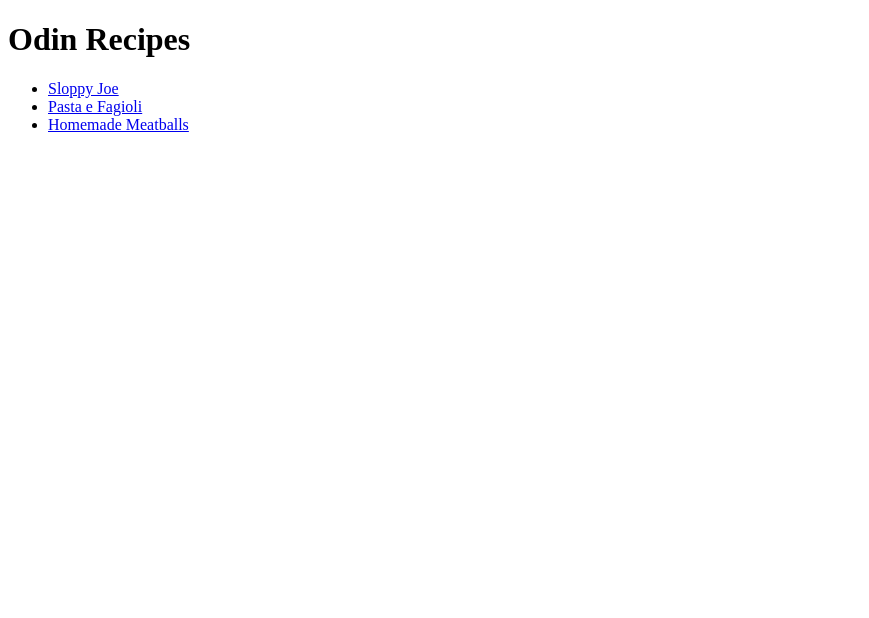
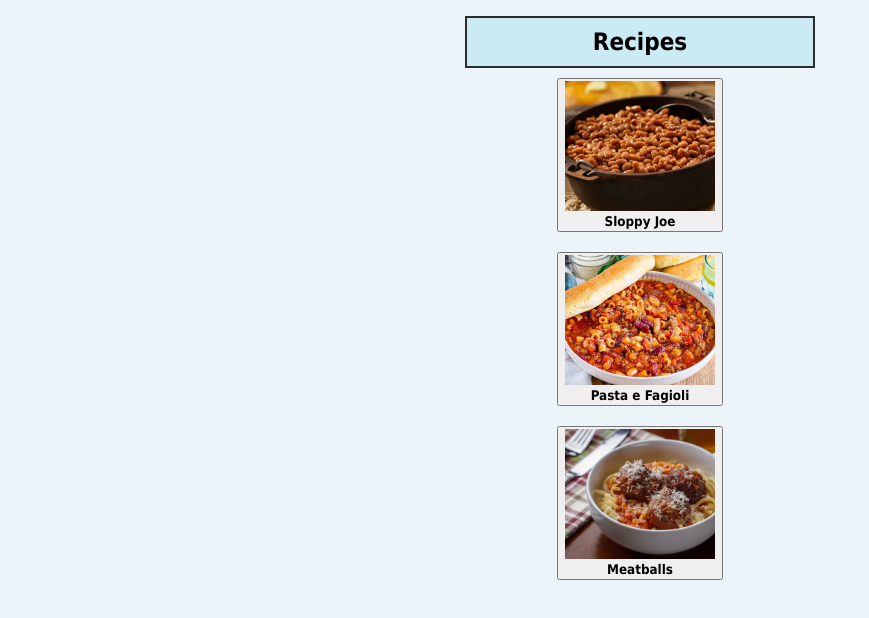
Before and after one commit to NolanBrownsberger/odin-recipes, a plain HTML site: page index.html in a window 1280 px wide. Shown: the whole page, without its empty margins (0-869 px from the left). Drawn offline with Linux system fonts and the light colour scheme.

Commit message:
Add body class and Homepage CSS

```diff
--- a/index.html
+++ b/index.html
@@ -5,16 +5,56 @@
 <head>
   <meta charset="UTF-8">
   <title>Recipes</title>
+  <link rel="stylesheet" href="styles.css">
+  <style>
+    a {
+      text-decoration: none;
+    }
+  </style>
 </head>
 
-<body>
-  <h1>Odin Recipes</h1>
-
-  <ul>
-    <li><a href="./recipes/sloppy_joe.html">Sloppy Joe</a></li>
-    <li><a href="./recipes/pasta_e_fagioli.html">Pasta e Fagioli</a></li>
-    <li><a href="./recipes/meatball.html">Homemade Meatballs</a></li>
-  </ul>
+<body class="body">
+  <div class="main">
+    <div class="card">
+      <h1 class="title">Recipes</h1>
+        <div class="recipe-button">
+          <a href="./recipes/sloppy_joe.html">
+            <button>
+              <img
+                src="./images/sloppy_joe.webp"
+                alt="sloppy joe recipe button"
+                style="width: 150px; height: 130px; object-fit: cover;"
+              />
+              <div><strong>Sloppy Joe</strong></div>
+            </button>
+          </a>
+        </div>
+        <div class="recipe-button">
+          <a href="./recipes/pasta_e_fagioli.html">
+            <button>
+              <img
+                src="./images/pasta_e_fagioli.jpg"
+                alt="Pasta e Fagioli recipe button"
+                style="width: 150px; height: 130px; object-fit: cover;"
+              />
+              <div><strong>Pasta e Fagioli</strong></div>
+            </button>
+          </a>
+        </div>
+        <div class="recipe-button">
+          <a href="./recipes/meatball.html">
+            <button>
+              <img
+                src="./images/meatball.jpg"
+                alt="Meatball recipe button"
+                style="width: 150px; height: 130px; object-fit: cover;"
+              />
+              <div><strong>Meatballs</strong></div>
+            </button>
+          </a>
+        </div>
+    </div>
+  </div>
 
 </body>
 
--- a/styles.css
+++ b/styles.css
@@ -5,6 +5,7 @@
 }
 
 /* Recipe Pages */
+.body,
 .main,
 .card {
   background-color: rgb(235, 244, 248);
@@ -56,6 +57,7 @@ p,
 }
 
 .recipe-image {
+  display: block;
   padding: 10px 0;
   border-top: 0;
   border-bottom: 0;
@@ -74,3 +76,11 @@ button {
 p {
   padding: 10px;
 }
+
+.recipe-button {
+  padding: 10px 0;
+}
+
+.home-list {
+  list-style-type: none;
+}
```
Also changed, not shown: recipes/meatball.html (+1 -1 lines), recipes/pasta_e_fagioli.html (+1 -1 lines), recipes/sloppy_joe.html (+1 -1 lines).
